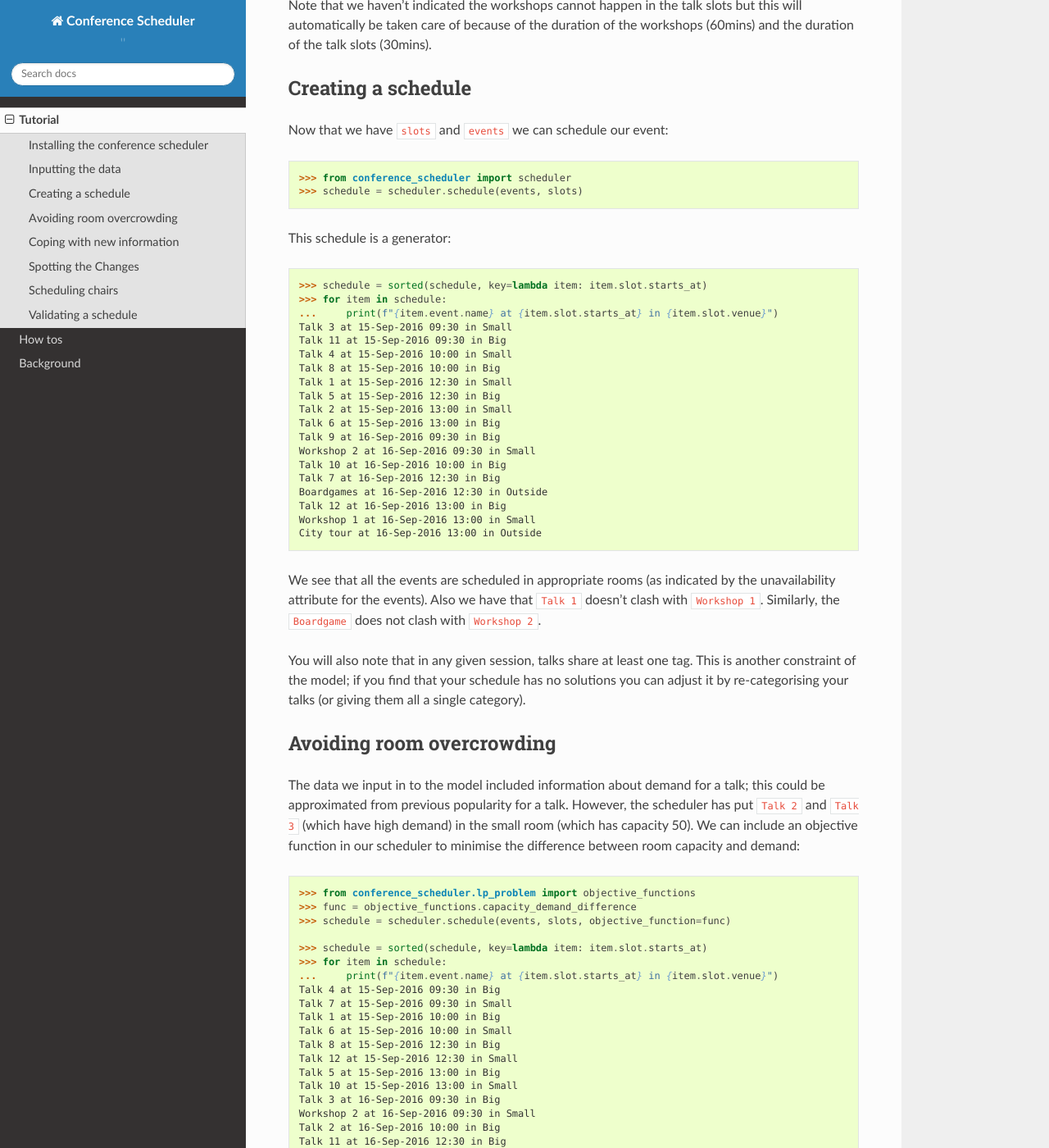
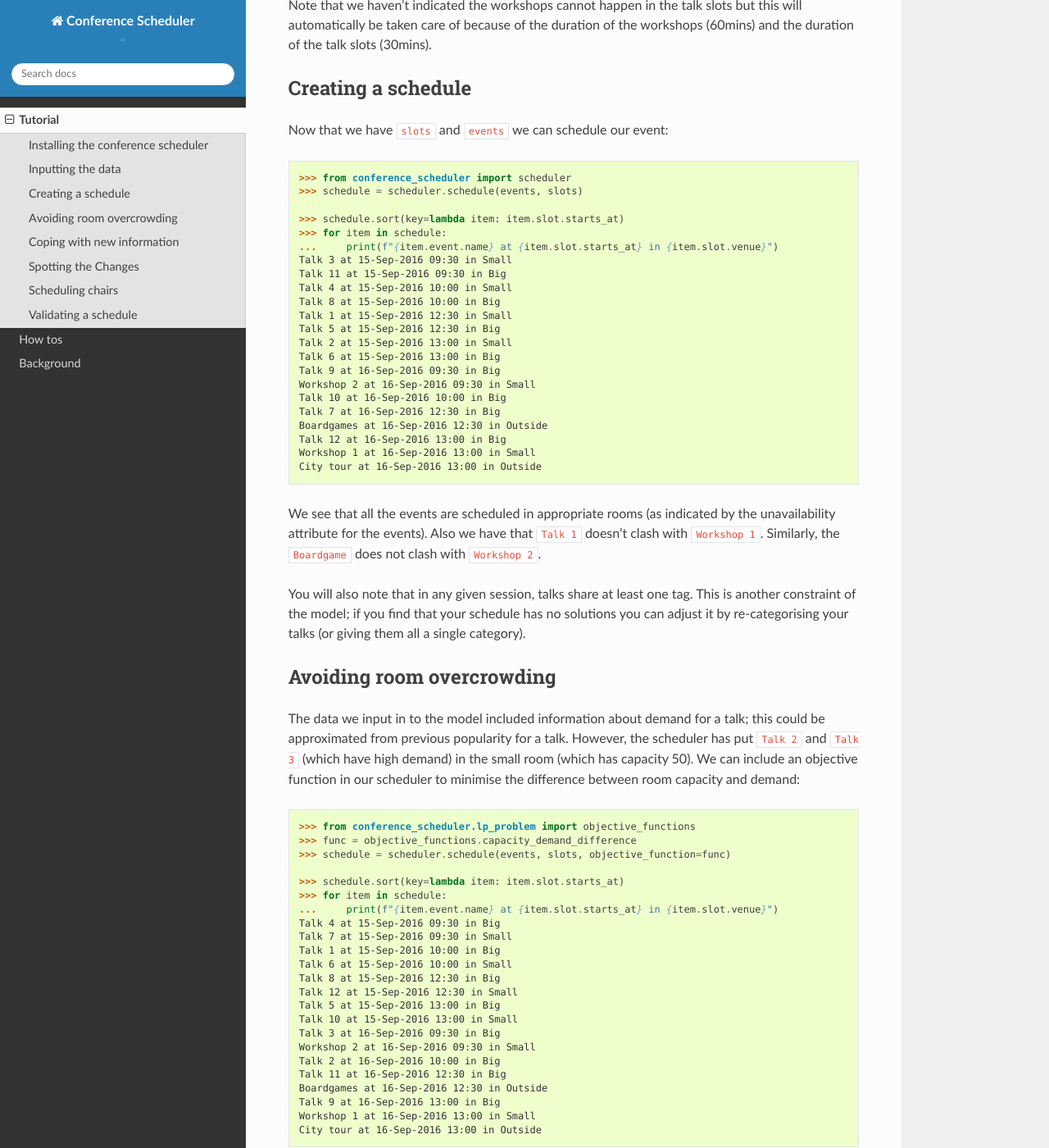
Before and after one commit to PyconUK/ConferenceScheduler, a Sphinx documentation site: the page built from docs/tutorial/index.rst, in a window 1280 px wide and 1400 px high, scrolled down 2040 px. Shown: the whole window at 82% size. Built offline with Sphinx 7.4.7 and the Read the Docs theme 2.0.0, drawn with Linux system fonts in a browser that asks for light colours; some of the changed text lies outside the part shown.

Commit message:
Change return type to list.

```diff
--- a/docs/tutorial/index.rst
+++ b/docs/tutorial/index.rst
@@ -102,9 +102,7 @@
     >>> from conference_scheduler import scheduler
     >>> schedule = scheduler.schedule(events, slots)
 
-This schedule is a generator::
-
-    >>> schedule = sorted(schedule, key=lambda item: item.slot.starts_at)
+    >>> schedule.sort(key=lambda item: item.slot.starts_at)
     >>> for item in schedule:
     ...     print(f"{item.event.name} at {item.slot.starts_at} in {item.slot.venue}")
     Talk 3 at 15-Sep-2016 09:30 in Small
@@ -148,7 +146,7 @@
     >>> func = objective_functions.capacity_demand_difference
     >>> schedule = scheduler.schedule(events, slots, objective_function=func)
 
-    >>> schedule = sorted(schedule, key=lambda item: item.slot.starts_at)
+    >>> schedule.sort(key=lambda item: item.slot.starts_at)
     >>> for item in schedule:
     ...     print(f"{item.event.name} at {item.slot.starts_at} in {item.slot.venue}")
     Talk 4 at 15-Sep-2016 09:30 in Big
@@ -188,7 +186,7 @@
 
     >>> alt_schedule = scheduler.schedule(events, slots, objective_function=func)
 
-    >>> alt_schedule = sorted(alt_schedule, key=lambda item: item.slot.starts_at)
+    >>> alt_schedule.sort(key=lambda item: item.slot.starts_at)
     >>> for item in alt_schedule:
     ...     print(f"{item.event.name} at {item.slot.starts_at} in {item.slot.venue}")
     Talk 1 at 15-Sep-2016 09:30 in Big
@@ -217,7 +215,7 @@
     >>> func = objective_functions.number_of_changes
     >>> similar_schedule = scheduler.schedule(events, slots, objective_function=func, original_schedule=schedule)
 
-    >>> similar_schedule = sorted(similar_schedule, key=lambda item: item.slot.starts_at)
+    >>> similar_schedule.sort(key=lambda item: item.slot.starts_at)
     >>> for item in similar_schedule:
     ...     print(f"{item.event.name} at {item.slot.starts_at} in {item.slot.venue}")
     Talk 4 at 15-Sep-2016 09:30 in Big
@@ -361,7 +359,7 @@
 
     >>> chair_schedule = scheduler.schedule(events, chair_slots)
 
-    >>> chair_schedule = sorted(chair_schedule, key=lambda item: item.slot.starts_at)
+    >>> chair_schedule.sort(key=lambda item: item.slot.starts_at)
     >>> for item in chair_schedule:
     ...     print(f"{item.event.name} chairing {item.slot.starts_at} in {item.slot.venue}")
     Chair A-2 chairing 15-Sep-2016 09:30 in Big
```
Also changed, not shown: 2 other files.
